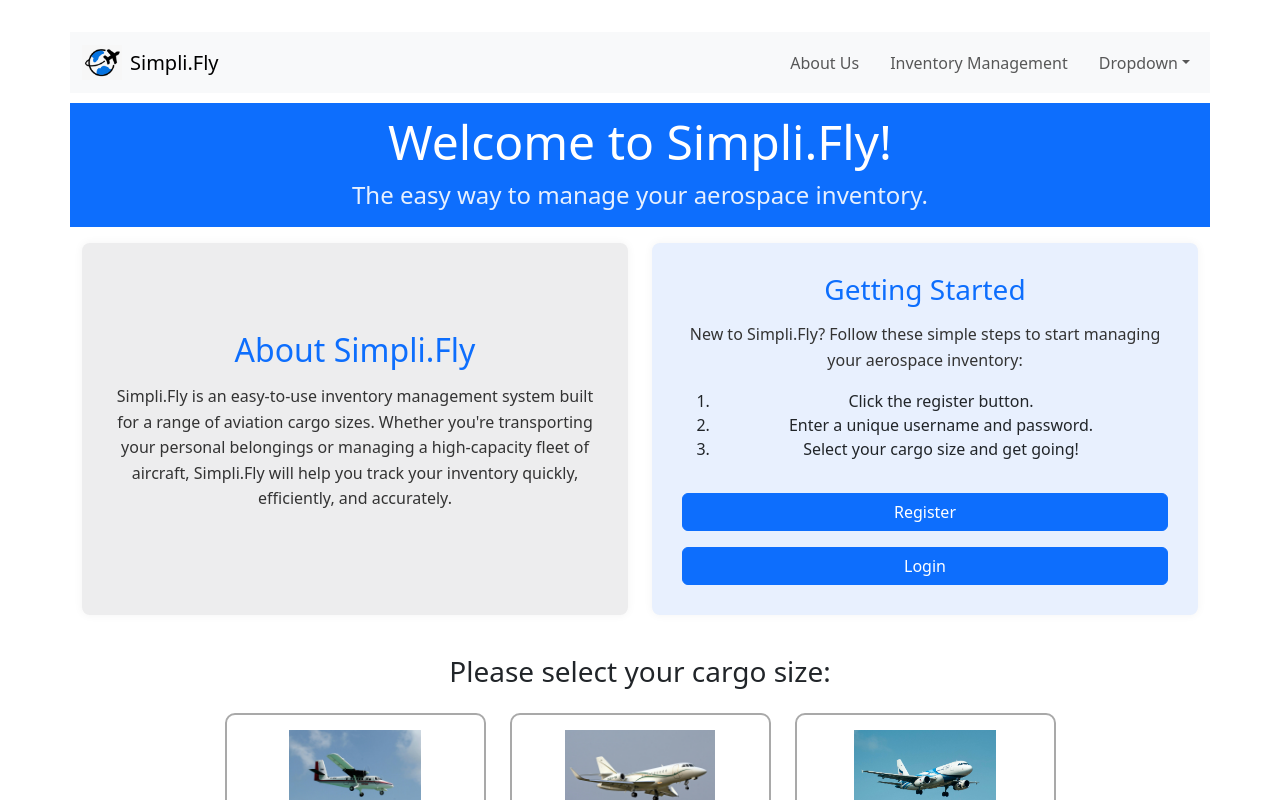
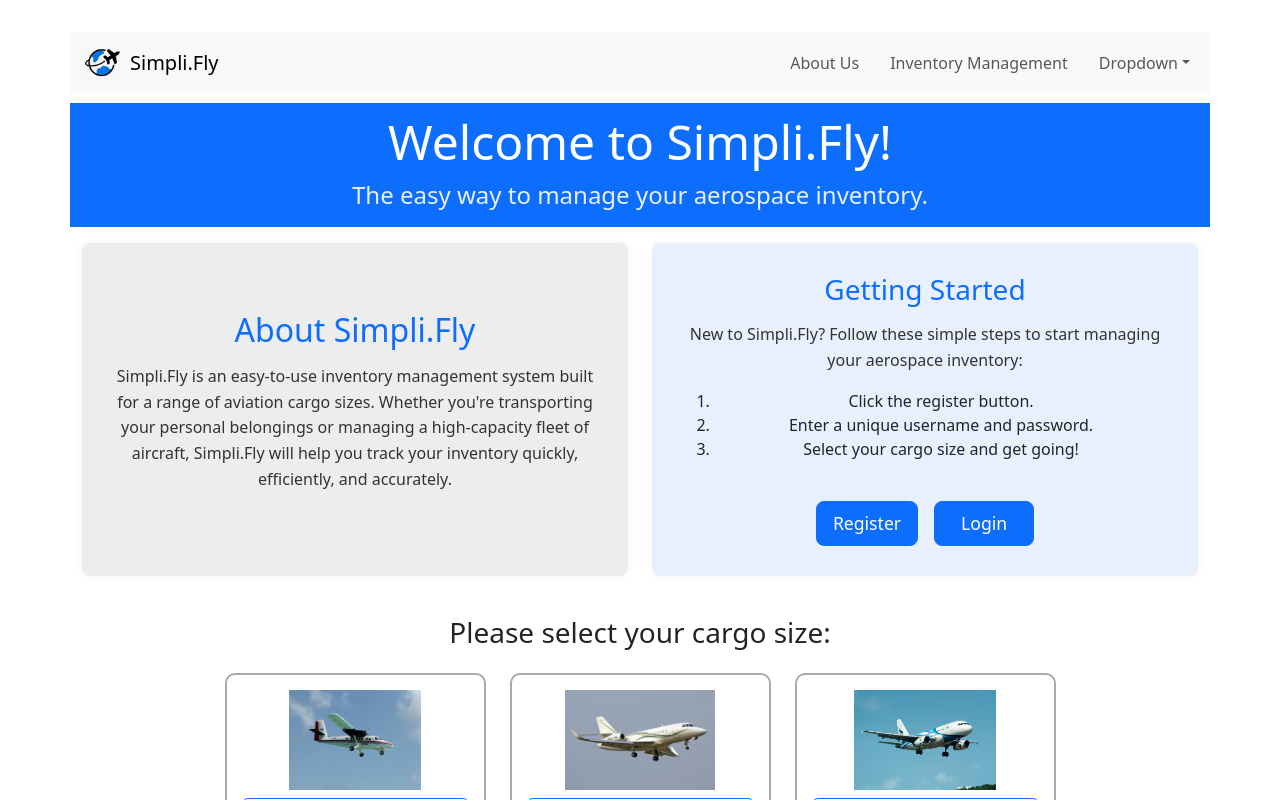
Before and after one commit to dombrown95/Simpli.Fly, a React (Vite) app: page / in a window 1280 px wide. Shown: the top 800 px of the page. Built offline with nearby package versions, Linux system fonts and the light colour scheme.

Commit message:
corrected button styling on Getting Started component

```diff
--- a/src/components/GettingStarted/GettingStarted.css
+++ b/src/components/GettingStarted/GettingStarted.css
@@ -10,14 +10,19 @@
     box-shadow: 0 0 10px rgba(0, 0, 0, 0.05);
   }
 
-  .get-heading {
+.get-heading {
     font-size: 1.75rem;
     color: #0d6efd;
     margin-bottom: 15px;
   }
 
-  .get-text {
+.get-text {
     font-size: 1rem;
     color: #333;
     line-height: 1.6;
   }
+
+.custom-btn {
+    font-size: 1.1rem;
+    min-width: 100px;
+  }
--- a/src/components/GettingStarted/GettingStarted.jsx
+++ b/src/components/GettingStarted/GettingStarted.jsx
@@ -13,8 +13,10 @@ function GettingStarted() {
         <li>Enter a unique username and password.</li>
         <li>Select your cargo size and get going!</li>
       </ol>
-      <a href="#cargo" className="btn btn-primary mt-3">Register</a>
-      <a href="#cargo" className="btn btn-primary mt-3">Login</a>
+      <div className="d-flex justify-content-center gap-3 mt-4">
+        <a href="#cargo" className="btn btn-primary btn-lg custom-btn">Register</a>
+        <a href="#cargo" className="btn btn-primary btn-lg custom-btn">Login</a>
+      </div>
     </div>
   );
 }
--- a/src/pages/HomePage.jsx
+++ b/src/pages/HomePage.jsx
@@ -16,7 +16,7 @@ function HomePage() {
   const handleCargoSelect = (option) => {
     setCargoType(option.value);
     setCargoLimit(option.limit);
-    setItems([]); // Reset items when user changes cargo type.
+    setItems([]);
   };
 
   const handleAddItem = (item) => {
```
